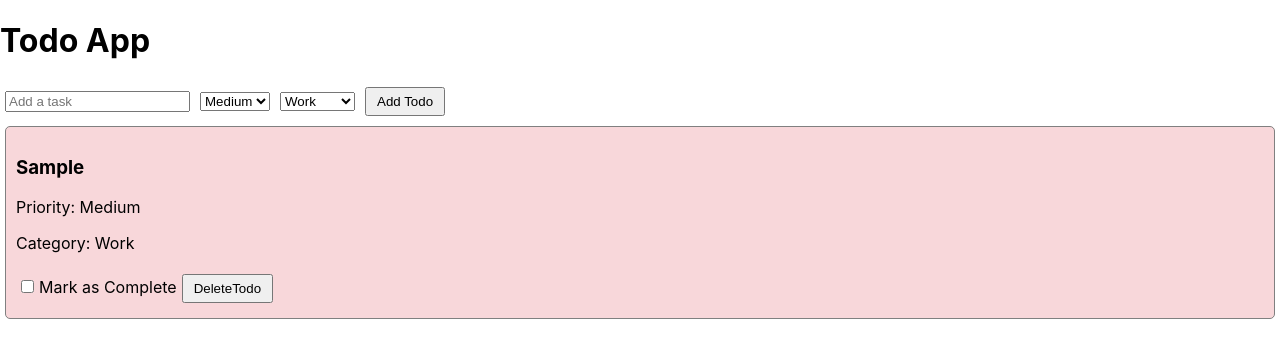
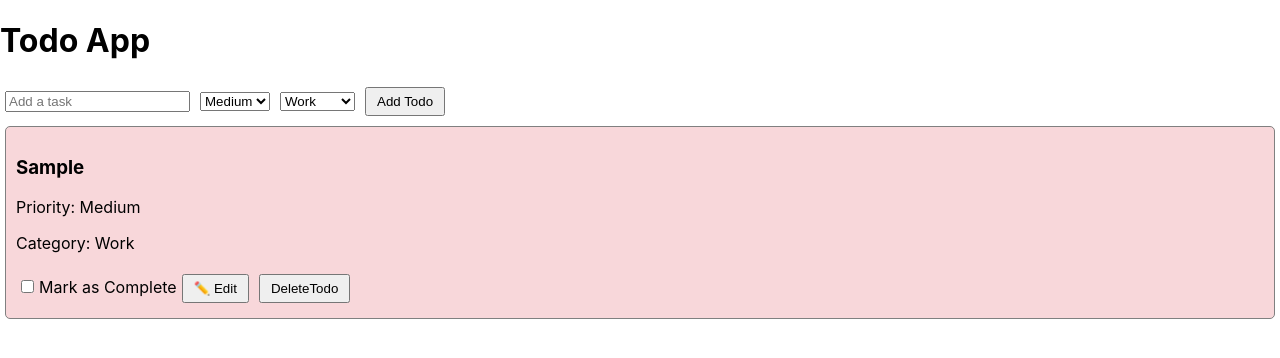
Before and after one commit to Ahmedkhan78/TodoApp, a React (Create React App) app: page / in a window 1280 px wide. Both pictures are taken after typing "Sample" into the empty fields and a click on the button "Add Todo". Shown: the top 358 px of the page. Built offline with nearby package versions, Linux system fonts and the light colour scheme.

Commit message:
feat: Enable editing of todo tasks with localStorage sync

```diff
--- a/src/App.js
+++ b/src/App.js
@@ -32,11 +32,23 @@ function App() {
     setTodos(updatedTodos);
     localStorage.setItem("todos", JSON.stringify(updatedTodos));
   };
+  const editTodo = (id, newTask) => {
+    const updatedTodos = todos.map((todo) => {
+      return todo.id === id ? { ...todo, task: newTask } : todo;
+    });
+    setTodos(updatedTodos);
+    localStorage.setItem("todos", JSON.stringify(updatedTodos));
+  };
   return (
     <div className="app">
       <h1>Todo App</h1>
       <TodoForm addTodo={addTodo} />
-      <TodoList todos={todos} deleteTodo={deleteTodo} toggleTodo={toggleTodo} />
+      <TodoList
+        todos={todos}
+        deleteTodo={deleteTodo}
+        toggleTodo={toggleTodo}
+        editTodo={editTodo}
+      />
     </div>
   );
 }
--- a/src/components/TodoItem.js
+++ b/src/components/TodoItem.js
@@ -1,6 +1,13 @@
-import React from "react";
+import React, { useState } from "react";
 
-const TodoItem = ({ todo, toggleTodo, deleteTodo }) => {
+const TodoItem = ({ todo, toggleTodo, deleteTodo, editTodo }) => {
+  const [isEditing, setIsEditing] = useState(false);
+  const [newTask, setNewTask] = useState(todo.task);
+
+  const handleEdit = () => {
+    editTodo(todo.id, newTask);
+    setIsEditing(false);
+  };
   return (
     <div
       style={{
@@ -11,7 +18,22 @@ const TodoItem = ({ todo, toggleTodo, deleteTodo }) => {
         backgroundColor: todo.completed ? "#d4edda" : "#f8d7da",
       }}
     >
-      <h3 style={{ textDecoration: todo.completed ? "line-through" : "none" }}>
+      {" "}
+      {isEditing ? (
+        <>
+          <input
+            type="text"
+            value={newTask}
+            onChange={(e) => setNewTask(e.target.value)}
+          />
+          <button onClick={handleEdit}>Save</button>
+          <button onClick={() => setIsEditing(false)}>Cancel</button>
+        </>
+      ) : (
+        <>
+          <h3
+            style={{ textDecoration: todo.completed ? "line-through" : "none" }}
+          >
             {todo.task}
           </h3>
           <p>Priority: {todo.priority}</p>
@@ -25,8 +47,10 @@ const TodoItem = ({ todo, toggleTodo, deleteTodo }) => {
             />
             Mark as Complete
           </label>
-
+          <button onClick={() => setIsEditing(true)}>✏️ Edit</button>
           <button onClick={() => deleteTodo(todo.id)}>DeleteTodo</button>
+        </>
+      )}
     </div>
   );
 };
--- a/src/components/TodoList.js
+++ b/src/components/TodoList.js
@@ -1,7 +1,7 @@
 import React from "react";
 import TodoItem from "./TodoItem";
 
-const TodoList = ({ todos, deleteTodo, toggleTodo }) => {
+const TodoList = ({ todos, deleteTodo, toggleTodo, editTodo }) => {
   return (
     <div>
       {" "}
@@ -13,6 +13,7 @@ const TodoList = ({ todos, deleteTodo, toggleTodo }) => {
           todo={todo}
           deleteTodo={deleteTodo}
           toggleTodo={toggleTodo}
+          editTodo={editTodo}
         />
       ))}
     </div>
```
Lines whose indentation alone changed are shown as unchanged.
